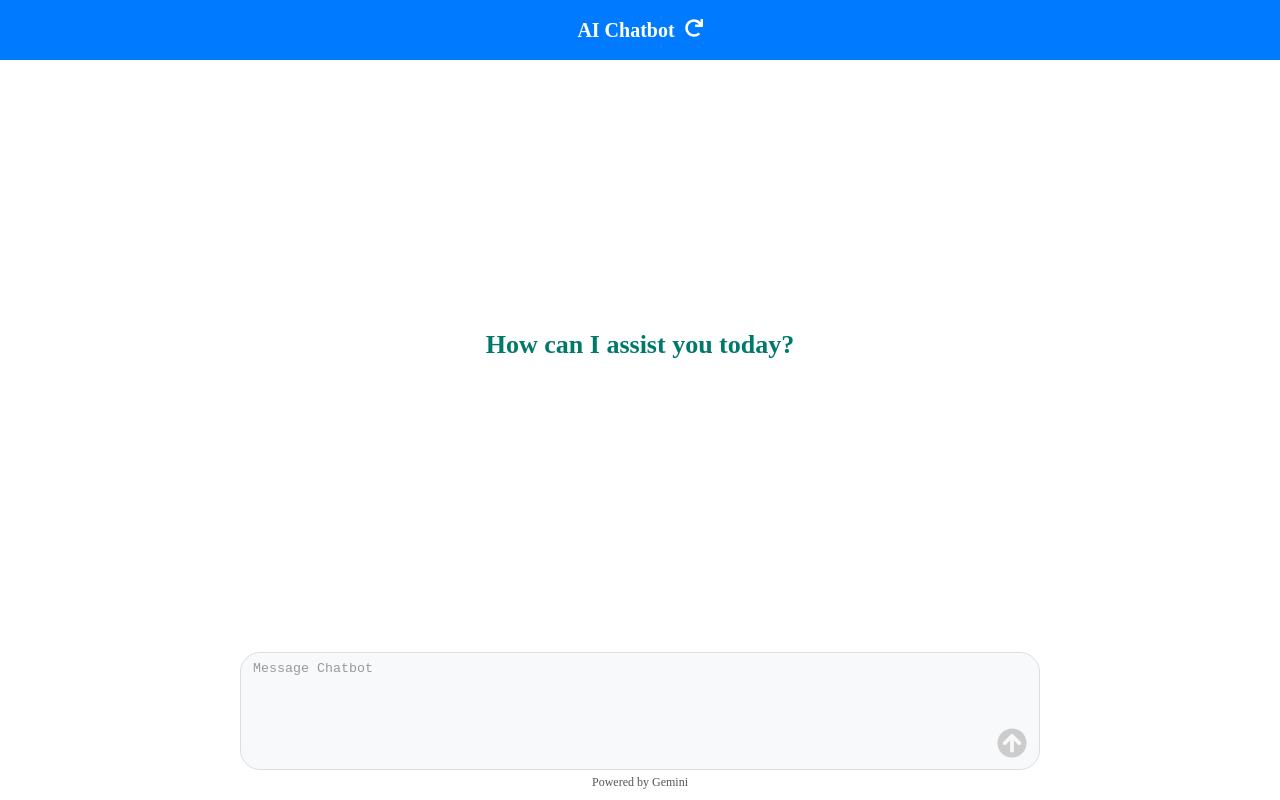
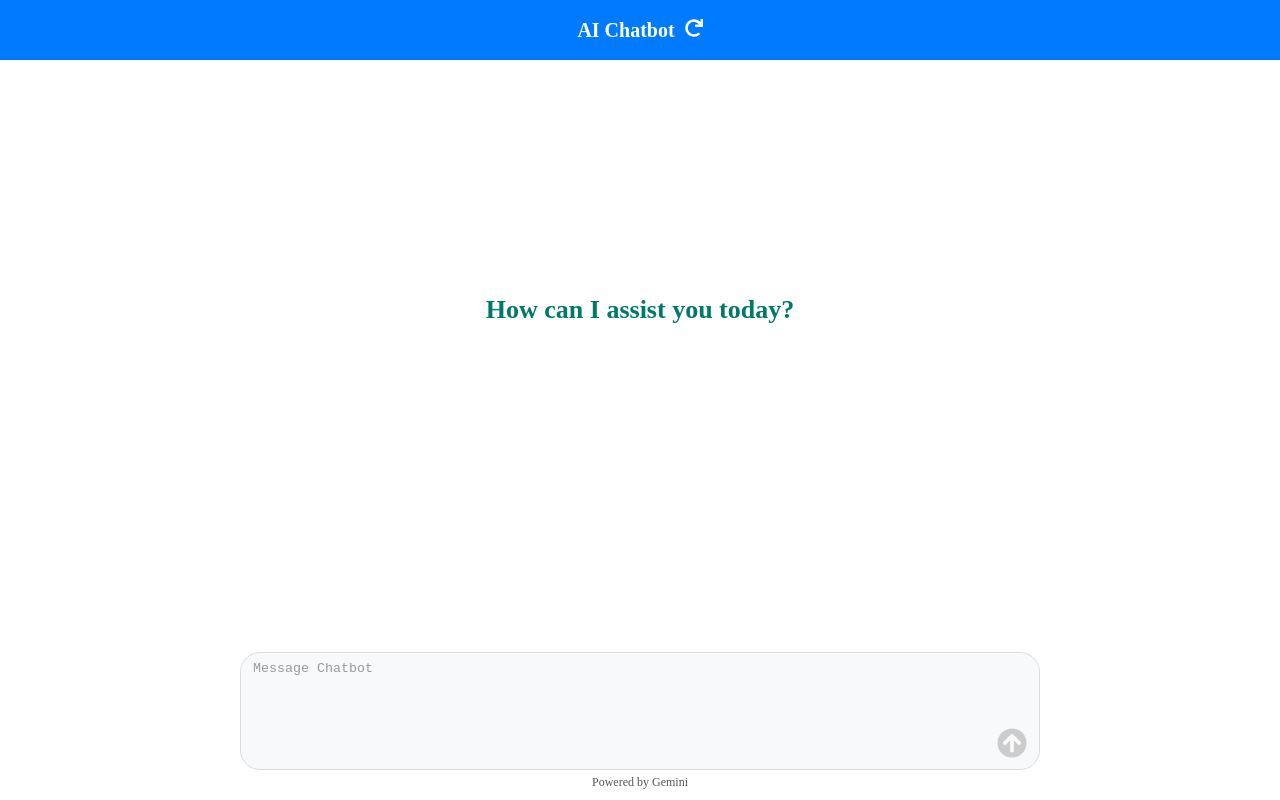
Before and after one commit to jomadlcrz/Chatbot_Vite_React, a React (Vite) app: page / in a window 1280 px wide. Built offline with nearby package versions, Linux system fonts and the light colour scheme.

Commit message:
Update App.css

```diff
--- a/src/App.css
+++ b/src/App.css
@@ -185,7 +185,7 @@ textarea::placeholder {
   overflow-y: auto;
   padding: 15px;
   margin-top: 60px; /* Space for the fixed header */
-  margin-bottom: 90px; /* Space for the fixed input area */
+  margin-bottom: 160px; /* Space for the fixed input area */
 }
 
 .message {
```
